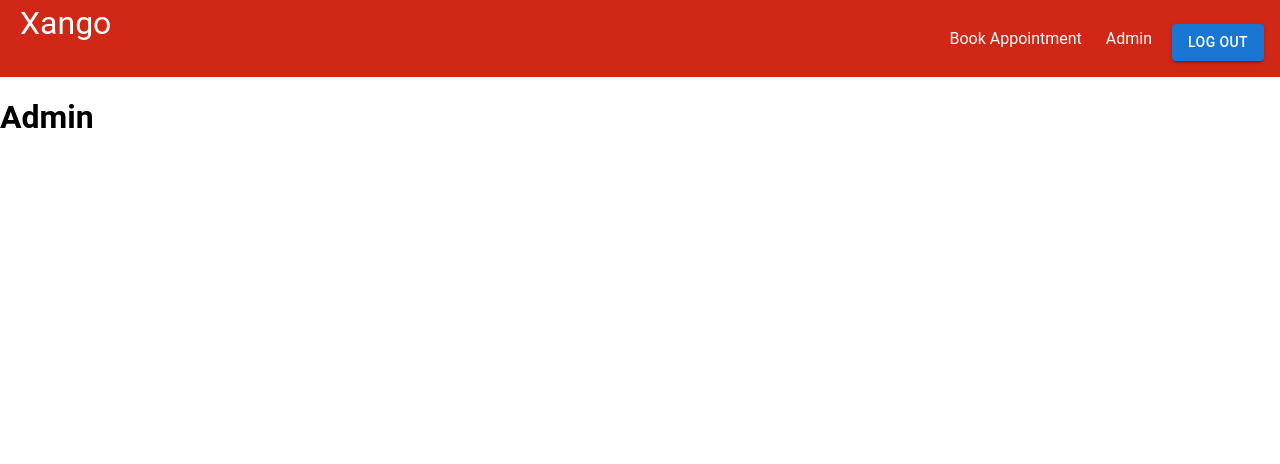
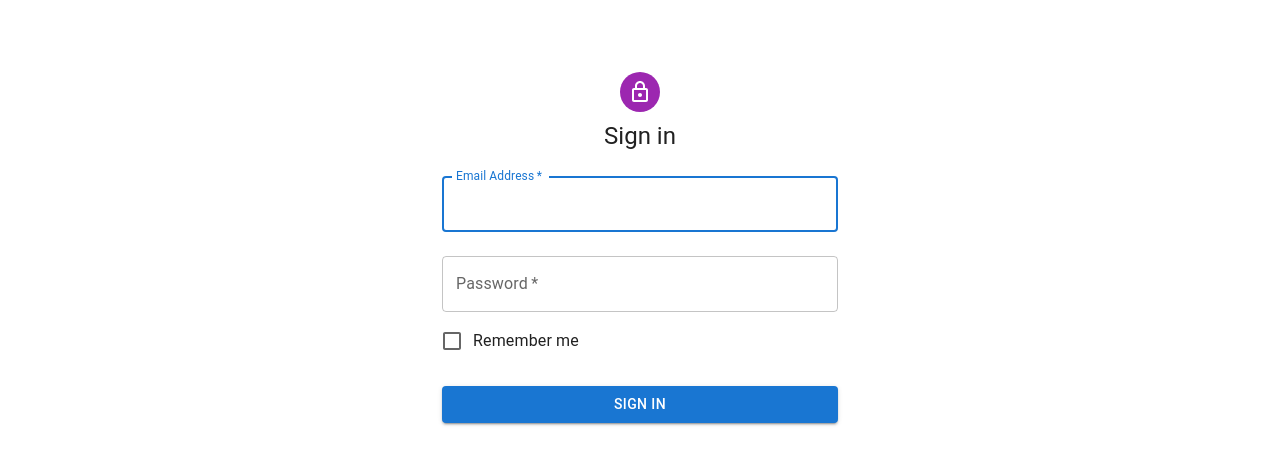
Before and after one commit to MinervaArgus/xango-barbershop, a React (Create React App) app in the folder barbershop-payment-system/: page /Admin in a window 1280 px wide. Shown: the top 464 px of the page. Built offline with nearby package versions, Linux system fonts and the light colour scheme.

Commit message:
Attemping Real User Auth Storage

```diff
--- a/barbershop-payment-system/src/App.js
+++ b/barbershop-payment-system/src/App.js
@@ -1,21 +1,29 @@
 import './styles/App.css';
+import React, { useState } from 'react';
 import Navbar from './components/NavBar';
 import { BrowserRouter as Router, Route, Switch } from 'react-router-dom';
 import Home from './pages/Home';
 import Appointments from './pages/Appointments';
-import {SignIn, authenticated} from './pages/AdminLogin';
+import {SignIn} from './pages/AdminLogin';
 import Admin from './pages/Admin';
 
 
 function App() {
-  function requireAuth(nextState, replace, next) {
-    if (!authenticated) {
-      replace({
-        pathname: "/login",
-        state: {nextPathname: nextState.location.pathname}
-      });
-    }
-    next();
+
+  // function requireAuth(nextState, replace, next) {
+  //   if (!authenticated) {
+  //     replace({
+  //       pathname: "/login",
+  //       state: {nextPathname: nextState.location.pathname}
+  //     });
+  //   }
+  //   next();
+  // }
+
+  const [token, setToken] = useState();
+
+  if(!token) {
+    return <SignIn setToken={setToken} />
   }
 
 
@@ -34,7 +42,8 @@ function App() {
             <Route path="/AdminLogin">
               <SignIn/>
             </Route>
-            <Route path="/Admin" onEnter={requireAuth}>
+              <Route path="/Admin">
+                {/*onEnter={requireAuth}*/}
               <Admin/>
             </Route>
 
--- a/barbershop-payment-system/src/pages/Admin.js
+++ b/barbershop-payment-system/src/pages/Admin.js
@@ -2,4 +2,7 @@ import React from "react";
 
 const Admin = () => <h1>Admin</h1>
 
+// https://v5.reactrouter.com/web/example/auth-workflow
+// https://www.digitalocean.com/community/tutorials/how-to-add-login-authentication-to-react-applications
+
 export default Admin
```
